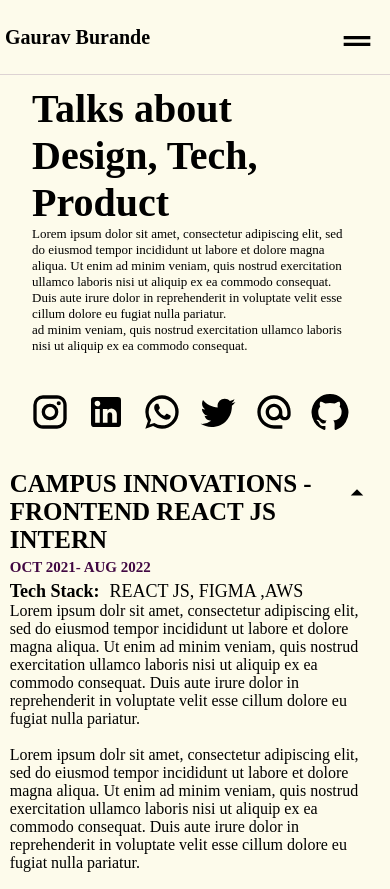
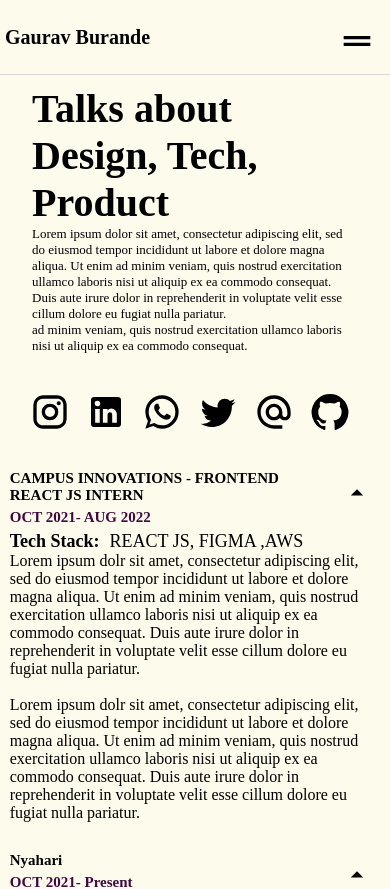
Before and after one commit to gaurav2425/portfolio, a Next.js app: page /WelcomePage in a window 390 px wide. Shown: the top 889 px of the page. Built offline with nearby package versions, Linux system fonts and the light colour scheme; a web font is replaced by a local one.

Commit message:
Navbar Solved

```diff
--- a/styles/Welcomepage.module.css
+++ b/styles/Welcomepage.module.css
@@ -75,7 +75,6 @@
         /* background-color: red; */
 
     }
-
     .intro_left_container h1{
         font-size: 40px;
         /* width: 80vw; */
--- a/styles/componentstyles/Bar.module.css
+++ b/styles/componentstyles/Bar.module.css
@@ -43,6 +43,8 @@ font-size: 25px;
  @media screen and (max-width: 500px) {
     .bar_container{
         width: 95vw;
-
     }
+    .bar_top_title{
+        font-size: 15px;
+        }
  }
```
